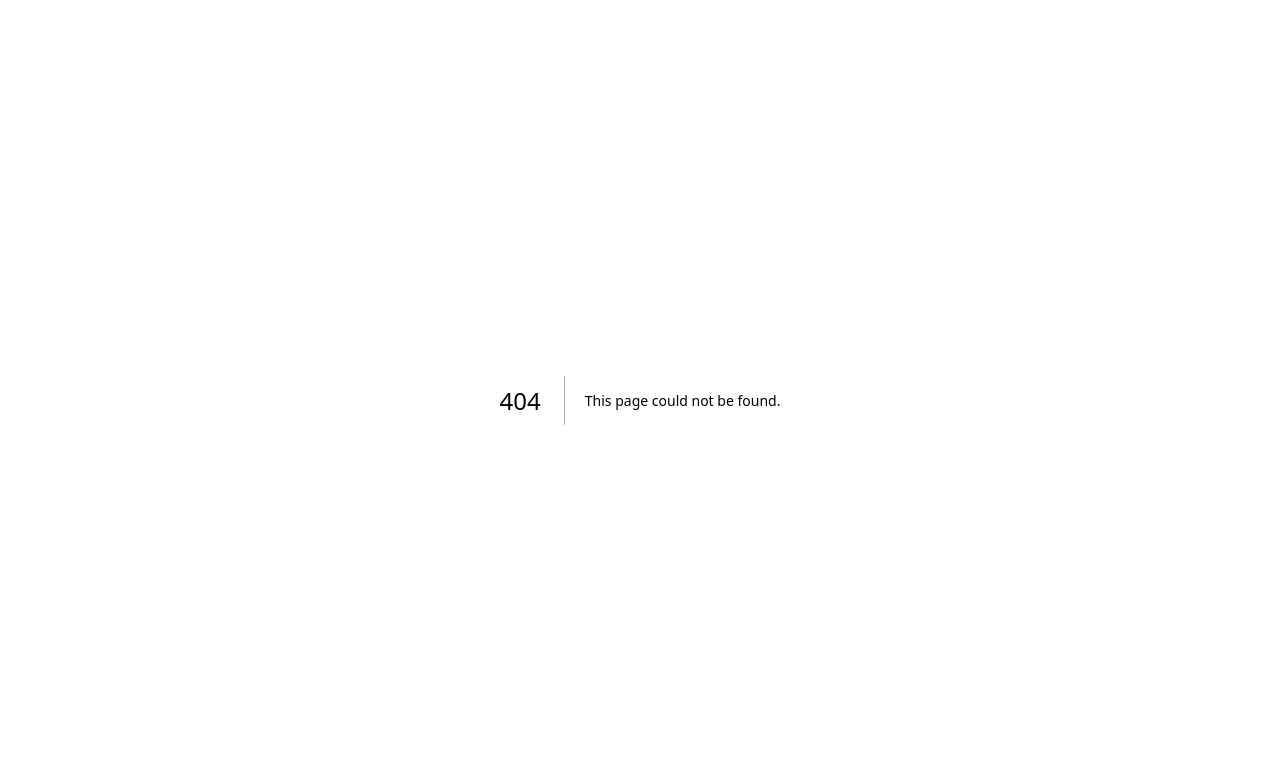
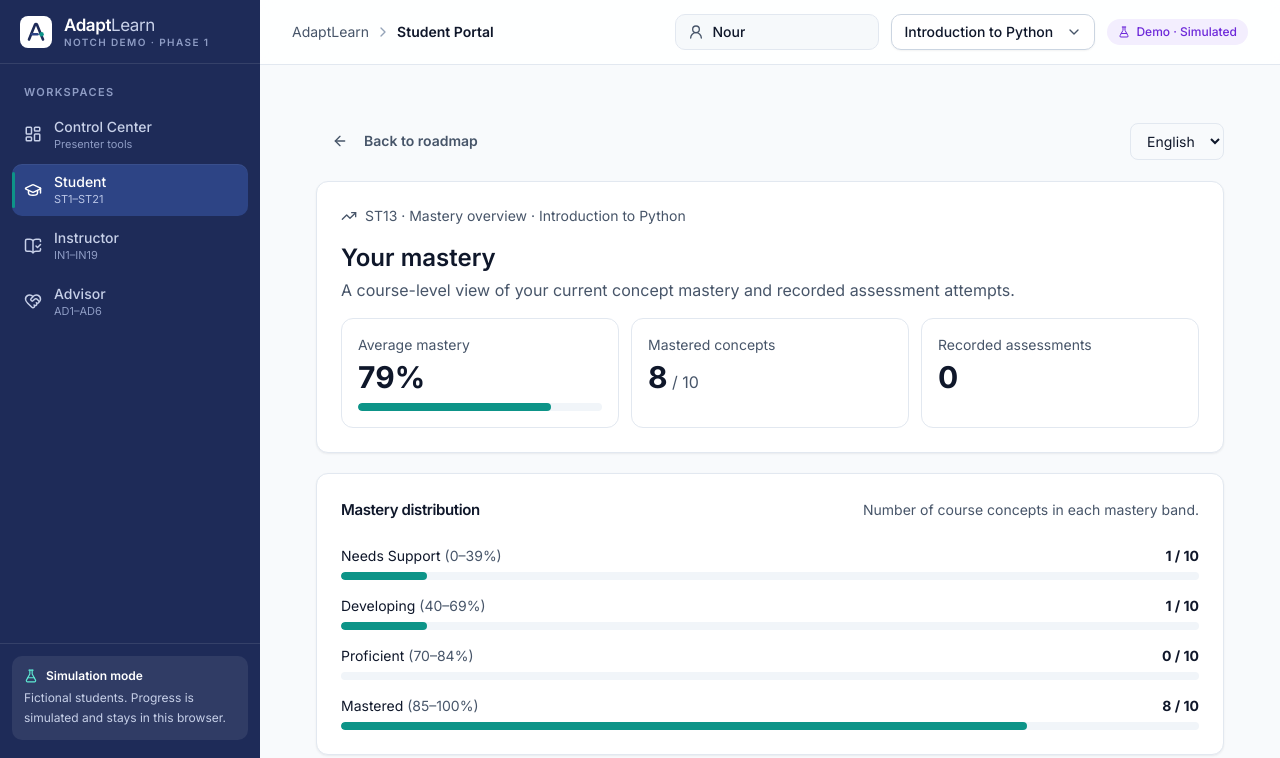
Before and after one commit to Lioomr/adaptive-learning-platform, a Next.js app in the folder Notch Demo/frontend/: page /student/st13 in a window 1280 px wide. Before the commit this address had no page. Shown: the top 758 px of the page. Built offline with nearby package versions, Linux system fonts and the light colour scheme.

Commit message:
Add ST13 mastery overview route

```diff
--- /dev/null
+++ b/Notch Demo/frontend/app/student/st13/page.tsx
@@ -0,0 +1,5 @@
+import { StudentMasteryOverview } from "@/features/student/student-mastery-overview";
+
+export default function StudentST13Page() {
+  return <StudentMasteryOverview />;
+}
```
